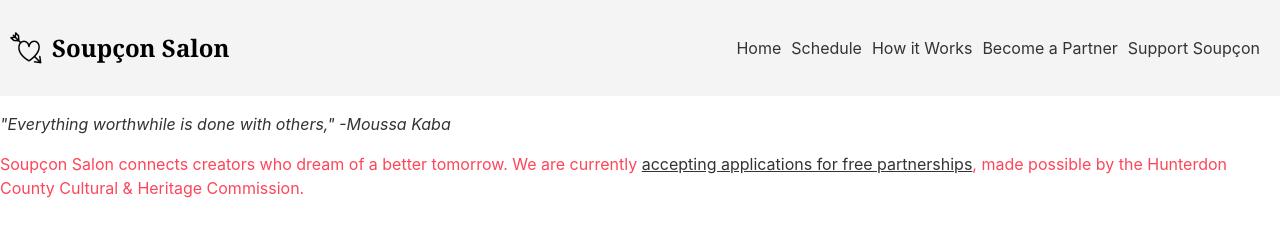
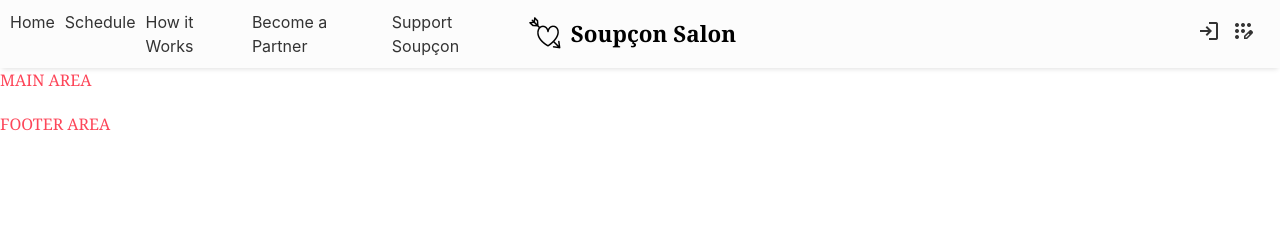
Before and after one commit to luc-dumas/New-Soupcon-Website, a website: page index.html in a window 1280 px wide. Drawn offline with nearby package versions, Linux system fonts and the light colour scheme; a web font is replaced by a local one.

Commit message:
Cleaning up navBar

```diff
--- a/assets/css/main.css
+++ b/assets/css/main.css
@@ -1,4 +1,60 @@
+
 @import url('https://fonts.googleapis.com/css2?family=Averia+Serif+Libre:wght@300&display=swap');
+
+
+
+
+/* HTML RESET */
+html, body, div, span, applet, object, iframe,
+h1, h2, h3, h4, h5, h6, p, blockquote, pre,
+a, abbr, acronym, address, big, cite, code,
+del, dfn, em, img, ins, kbd, q, s, samp,
+small, strike, strong, sub, sup, tt, var,
+b, u, i, center,
+dl, dt, dd, ol, ul, li,
+fieldset, form, label, legend,
+table, caption, tbody, tfoot, thead, tr, th, td,
+article, aside, canvas, details, embed,
+figure, figcaption, footer, header, hgroup,
+menu, nav, output, ruby, section, summary,
+time, mark, audio, video {
+	margin: 0;
+	padding: 0;
+	border: 0;
+	font-size: 100%;
+	font: inherit;
+	vertical-align: baseline;
+}
+/* HTML5 display-role reset for older browsers */
+article, aside, details, figcaption, figure,
+footer, header, hgroup, menu, nav, section {
+	display: block;
+}
+body {
+	line-height: 1;
+}
+ol, ul {
+	list-style: none;
+}
+blockquote, q {
+	quotes: none;
+}
+blockquote:before, blockquote:after,
+q:before, q:after {
+	content: '';
+	content: none;
+}
+table {
+	border-collapse: collapse;
+	border-spacing: 0;
+}
+/* ------------------------------------------- */
+
+
+
+
+
+
 
 html {
   height: 100%;
@@ -29,34 +85,65 @@
   color: #333;
 }
 
-.header-container {
-	display: flex;
-	align-items: center;
-	justify-content: space-between;
-	padding: 10px;
-	background-color: #f4f4f4;
+
+.container {
+  display: flex;
+  align-items: center;
+  justify-content: space-between;
+  padding: 10px 10px;
+  background-color: #fafafa91;
+  box-shadow: 0px 3px 5px -2px rgba(224,224,224,1);
 }
 
-.logo-box {
-	display: flex;
-	align-items: center;
+.navigation, .account-area {
+  flex: 1;
 }
 
-.logo {
-	margin-right: 10px;
-}
-.logo-text {
-	font-size: 1.5rem;
-	font-weight: bold;
-	color: black;
+.navigation {
+  display: flex;
+  justify-content: flex-start;
 }
 
-.nav {
-	display: flex;
-	margin-right: 10px;
+.account-area {
+  display: flex;
+  justify-content: flex-end;
+  gap: 10px;
+  margin-right: 15px;
+}
+
+.account-area button {
+  background: none;
+	color: inherit;
+	border: none;
+	padding: 0;
+	font: inherit;
+	cursor: pointer;
+	outline: inherit;
+}
+
+.logo-area {
+  display: flex;
+  flex-grow: 0;
+}
+
+
+.logo-area img {
+  width: 32px;
+  height: 32px;
+  padding: 0;
+  margin-right: 10px;
+}
+
+.logo-area h1 {
+  padding: 0;
+  margin: 0;
+  font-size: 1.4rem;
+  font-weight: bold;
+  color: black;
 }
 
 .nav__link {
-	margin-left: 10px;
-	text-decoration: none;
+  margin-right: 10px;
+  text-decoration: none;
+  text-wrap: none;
 }
--- a/index.html
+++ b/index.html
@@ -6,56 +6,48 @@
 		<meta name="viewport" content="width=device-width, initial-scale=1, user-scalable=no" />
 		<link rel="stylesheet" href="assets/css/main.css" />
 		<link rel="icon" href="assets/images/heart-arrow.png" />
+		<link rel="stylesheet" href="https://fonts.googleapis.com/css2?family=Material+Symbols+Outlined:opsz,wght,FILL,GRAD@24,400,0,0" />
 
 	</head>
 	<section>
 		<div class="wrapper">
 			<header id="header">
-				<div class="header-container">
-						<div class="logo-box">
-								<img class="logo" alt="Soupçon Salon" src="assets/images/heart-arrow.png" width="32px" />
-								<strong>
-										<h1 class="logo-text">Soupçon Salon</h1>
-								</strong>
-						</div>
-						<nav class="nav">
-								<a class="nav__link" href="index.html">Home</a>
-								<a class="nav__link" href="src/pages/schedule.html">Schedule</a>
-								<a class="nav__link" href="src/pages/How.html">How it Works</a>
-								<a class="nav__link" href="src/pages/Partner.html">Become a Partner</a>
-								<a class="nav__link" href="src/pages/Support.html">Support Soupçon</a>
-						</nav>
+				<div class="container">
+					<div class="navigation">
+						<a class="nav__link" href="index.html">Home</a>
+							<a class="nav__link" href="src/pages/schedule.html">Schedule</a>
+							<a class="nav__link" href="src/pages/How.html">How it Works</a>
+							<a class="nav__link" href="src/pages/Partner.html">Become a Partner</a>
+							<a class="nav__link" href="src/pages/Support.html">Support Soupçon</a>
+					</div>
+					<div class="logo-area">
+						<img class="logo" alt="Soupçon Salon" src="assets/images/heart-arrow.png" />
+						<h1 class="logo-text">Soupçon Salon</h1>
+					</div>
+					<div class="account-area">
+						<button>
+							<span class="material-symbols-outlined">
+								login
+							</span>
+						</button>
+						<button>
+							<span class="material-symbols-outlined">
+								app_registration
+							</span>
+						</button>
+					</div>
 				</div>
 
-			<div class="subheader">
-				 <p><em>"Everything worthwhile is done with others," -Moussa Kaba</em></p>
-				<p style="color: #FD4659;">
-					Soupçon Salon connects creators who dream of a better tomorrow. We are currently <a href="https://forms.gle/nTZCPiAheGkxQN2z5"> accepting applications for free partnerships</a>, made possible by the Hunterdon County Cultural &amp; Heritage Commission.
-				</p>
-			</div>
+
+
+
+
 		</header>
 			<main>
-
+				<h1>MAIN AREA</h1>
 			</main>
 			<footer>
-				<!-- <g-image class="hc-logo" alt="Made possible by the Hunterdon County Cultural Arts Commission" src="~/HCCHC-web-logo.png"/> -->
-
-				<!-- real people should not fill this in and expect good things - do not remove this or risk form bot signups-->
-				<!-- Begin Mailchimp Signup Form
-					<link href="//cdn-images.mailchimp.com/embedcode/horizontal-slim-10_7.css" rel="stylesheet" type="text/css">
-					<div id="mc_embed_signup">
-					<form action="https://sdellis.us1.list-manage.com/subscribe/post?u=5c1b92d020d829ab83b323a4a&amp;id=260568367e" method="post" id="mc-embedded-subscribe-form" name="mc-embedded-subscribe-form" class="validate" target="_blank" novalidate>
-							<div id="mc_embed_signup_scroll">
-						<label for="mce-EMAIL">Subscribe to our Newsletter</label>
-						<input type="email" value="" name="EMAIL" class="email" id="mce-EMAIL" placeholder="email address" required>
-
-							<div style="position: absolute; left: -5000px;" aria-hidden="true"><input type="text" name="b_5c1b92d020d829ab83b323a4a_260568367e" tabindex="-1" value=""></div>
-							<div class="clear"><input type="submit" value="Subscribe" name="subscribe" id="mc-embedded-subscribe" class="button"></div>
-							</div>
-					</form>
-					</div>
-					-->
-					<!--End mc_embed_signup-->
+				<h1>FOOTER AREA</h1>
 			</footer>
 </div>
 </section>
```
